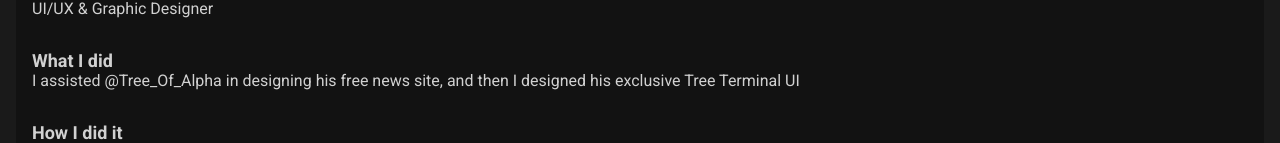
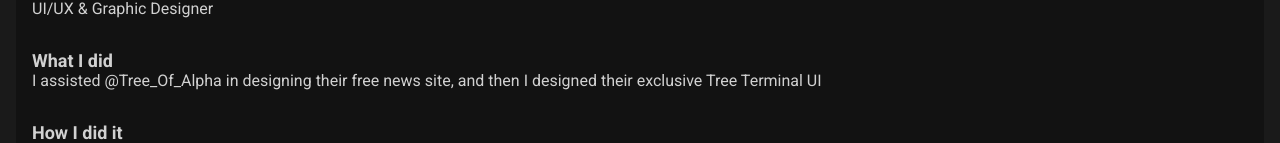
Before and after one commit to 0xABBCCC/worldlessworld.io, a React (Vite) app: page / in a window 1280 px wide. Shown: the part 286-429 px from the top of the page. Built offline with nearby package versions, Linux system fonts and the light colour scheme.

Commit message:
New open-source project

```diff
--- a/src/pages/Home.jsx
+++ b/src/pages/Home.jsx
@@ -19,7 +19,7 @@ const jobList = [
         title: "Tree News",
         tag: "Developer Tools",
         role: "UI/UX & Graphic Designer",
-        what: "I assisted @Tree_Of_Alpha in designing his free news site, and then I designed his exclusive Tree Terminal UI",
+        what: "I assisted @Tree_Of_Alpha in designing their free news site, and then I designed their exclusive Tree Terminal UI",
         how: "I used HTML/CSS and Javascript to create a design for both the free news site and Tree Terminal. After finishing the design, I gave the code to @Tree_Of_Alpha and they added it to their React.JS platform."
     },
     {
@@ -48,6 +48,13 @@ const projectList = [
         language: "Javascript",
         description: "Get the BPS and decide if you want to go long or short!",
         url: "https://github.com/0xABBCCC/bot-fomc"
+    },
+    {
+        id: 3,
+        name: "concept-1",
+        language: "HTML / CSS",
+        description: "Quick trading terminal designed for efficiency and scalability (ongoing)",
+        url: "https://github.com/0xABBCCC/concept-1"
     }
 ]
 
```
